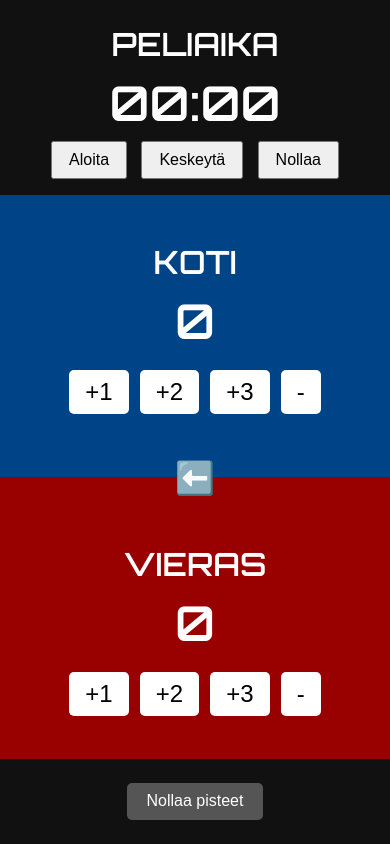
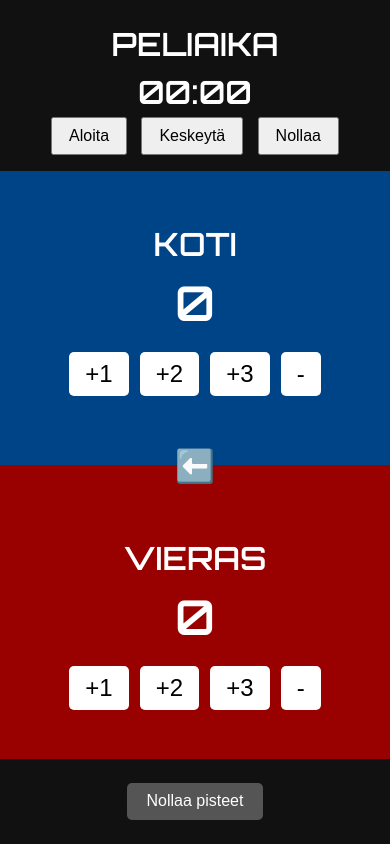
Before and after one commit to vperasto/pistelaskuri, a plain HTML site: page index.html in a window 390 px wide. Drawn offline with Linux system fonts and the light colour scheme.

Commit message:
Update styles.css

```diff
--- a/styles.css
+++ b/styles.css
@@ -115,7 +115,10 @@ body {
     width: 100%;
     min-height: auto;
   }
-
+  #timeDisplay {
+    font-size: 2rem;
+    margin-bottom: 0.3rem;
+  }
   .score {
     font-size: 3rem;
   }
```
